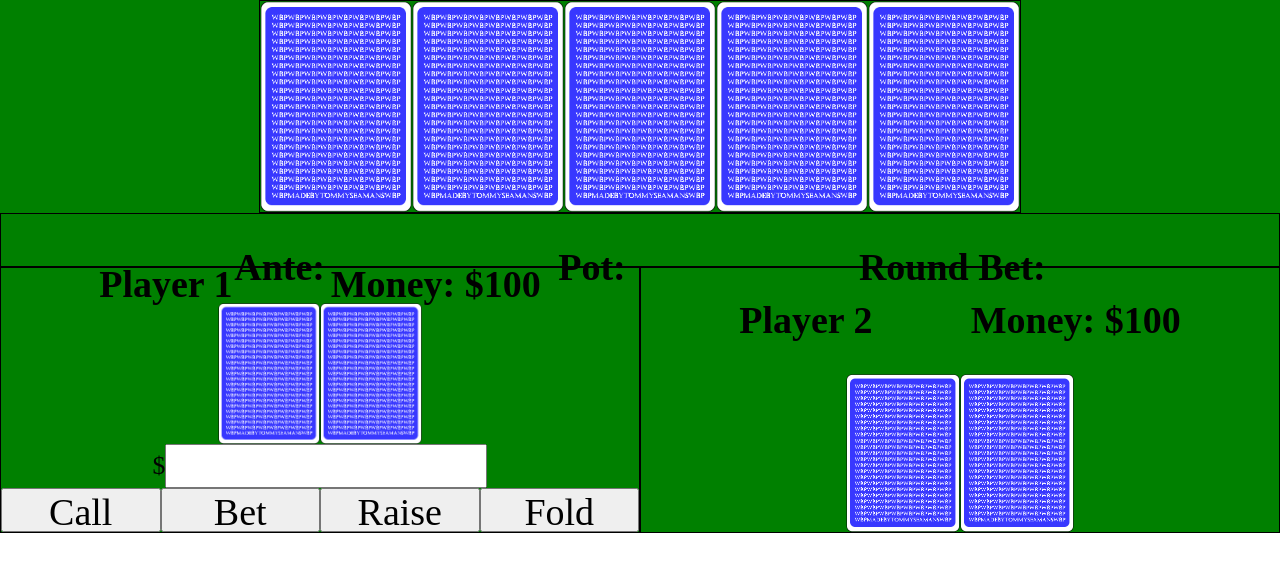
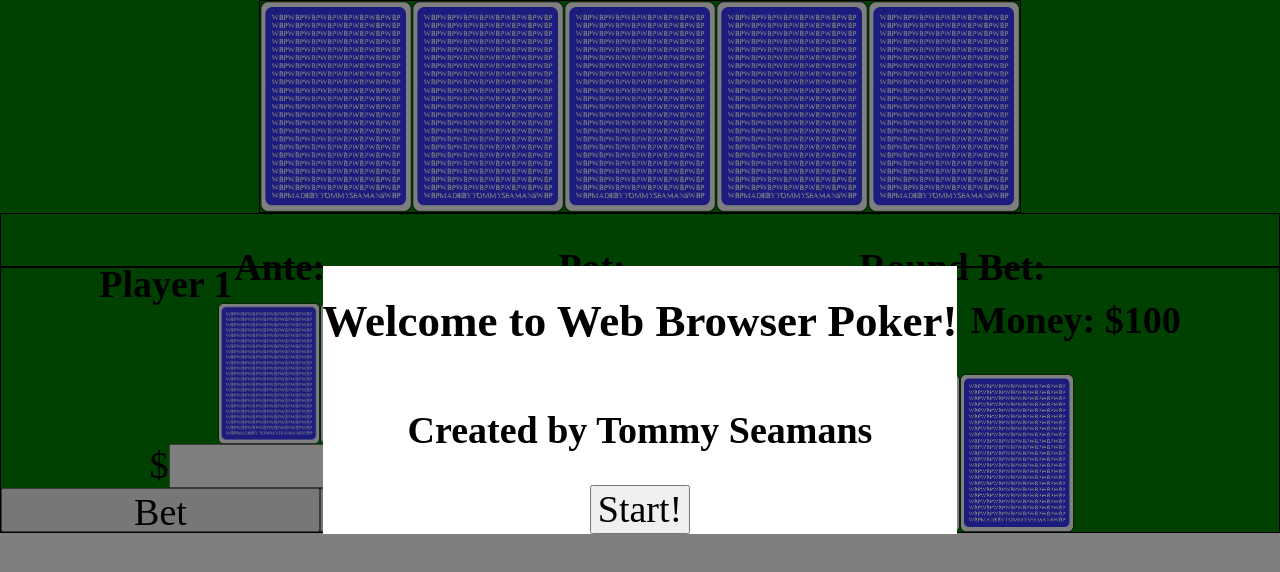
Before and after one commit to tseamans1214/web-browser-poker, a plain HTML site: page index.html in a window 1280 px wide. Drawn offline with Linux system fonts and the light colour scheme; no server answers.

Commit message:
Add Menu with start

```diff
--- a/css/style.css
+++ b/css/style.css
@@ -26,11 +26,23 @@ body {
      font-size: min(3.0vw, 38px);
 }
 
+#game-menu-background {
+     background: rgba(0,0,0, 0.5);
+}
+
+#game-menu {
+     background-color: white;
+}
+
+#start {
+
+}
+
 h1 {
      font-size: min(4.0vw, 45px);
 }
 
-h2 {
+h2, label {
      font-size: min(3.0vw, 38px);
 }
 
@@ -53,6 +65,20 @@ body {
     height: 100vh;
 }
 
+#game-menu-background {
+     width: 100%;
+     height: 100vh;
+     position: absolute;
+     display: flex;
+     align-items: center;
+     justify-content: center;
+}
+#game-menu {
+     display: flex;
+     flex-direction: column;
+     align-items: center;
+     justify-content: center;
+}
 main {
      width: 100%;
      height: 100%;
@@ -136,19 +162,11 @@ header {
      object-fit: contain;
      max-width: 20%;
      max-height: 100%;
-     /* width: 20%;
-     height: auto;
-     max-height: 70%; */
 }
 .p-cards img {
      object-fit: contain;
      max-width: 50%;
      max-height: 100%;
-     /* width: 20%;
-     height: auto;
-     min-width: 50%;
-     max-width: 50%;
-     max-height: 100%; */
 }
 .p-options {
      display: flex;
@@ -178,7 +196,7 @@ header {
      height: 50%;
 }
 .option {
-     width: 25%;
+     width: 50%;
      height: 100%;
      font-size: min(3.0vw, 38px);
 }
--- a/index.html
+++ b/index.html
@@ -12,6 +12,14 @@
 		<link rel="stylesheet" href="css/style.css">
 	</head>
 	<body>
+		<section id="game-menu-background">
+			<section id="game-menu">
+				<h1>Welcome to Web Browser Poker!</h1>
+				<h2>Created by Tommy Seamans</h2>
+				<input id="start" type="button" value="Start!" onclick="startGame()">
+				<!-- <p id="start"> Start</p> -->
+			</section>
+		</section>
 		<main>
 			<!-- Game Section -->
 			<section id="sec-table">
@@ -48,9 +56,7 @@
 							<input type="number" id="p1-amount" name="p1-amount">
 						</section>
 						<section class="options">
-							<input class="option" type="button" value="Call">
 							<input class="option" type="button" value="Bet">
-							<input class="option" type="button" value="Raise">
 							<input class="option" type="button" value="Fold">
 						</section>
 					</section>
--- a/js/main.js
+++ b/js/main.js
@@ -1,3 +1,7 @@
+//document.getElementById("start").addEventListener("click", startGame);
+function startGame() {
+    document.getElementById("game-menu-background").style.display = "none";
+}
 let deckId = "syoupp5yb2o2";
 
 // fetch ('https://deckofcardsapi.com/api/deck/new/shuffle/?deck_count=1')
```
